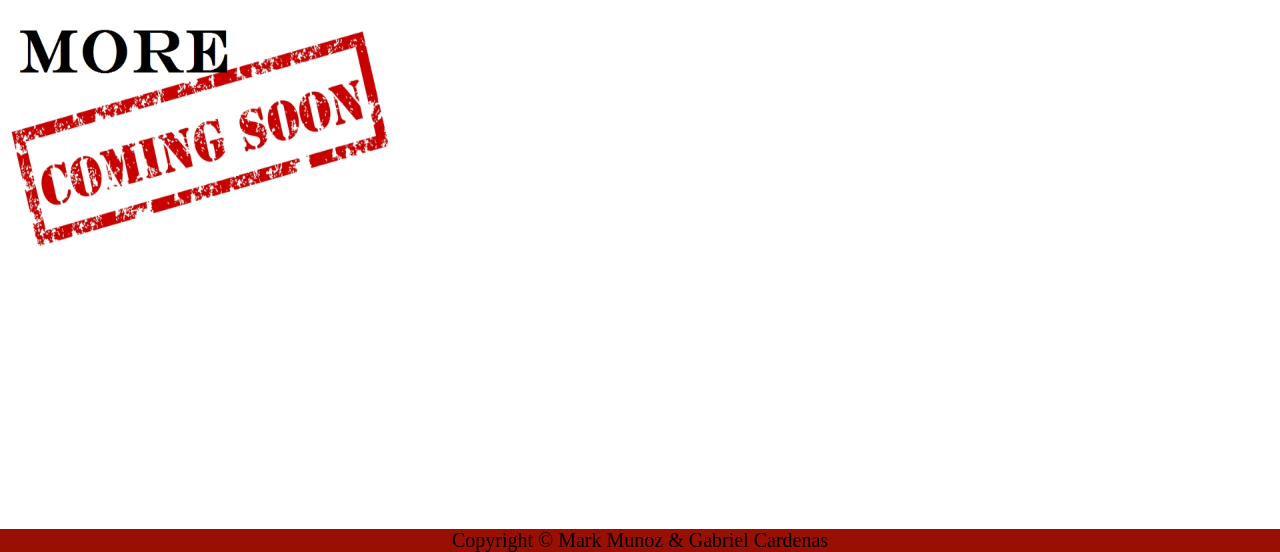
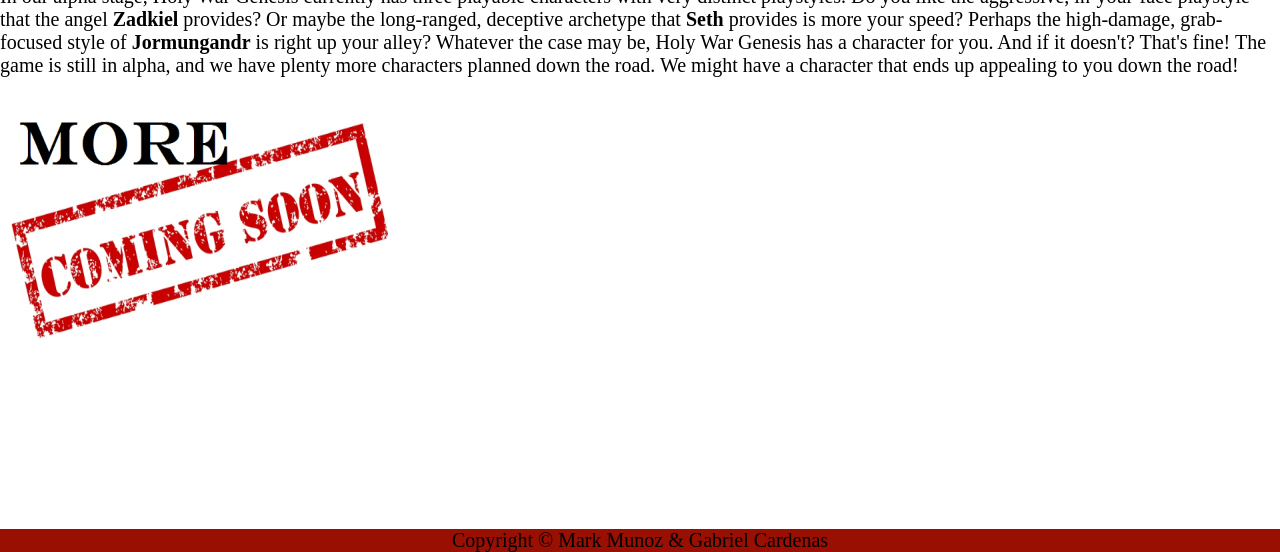
Before and after one commit to Markip00/Markip00.github.io, a plain HTML site: page characters.html in a window 1280 px wide. Shown: the part 248-800 px from the top of the page. Drawn offline with Linux system fonts and the light colour scheme.

Commit message:
added text to character page

```diff
--- a/characters.html
+++ b/characters.html
@@ -23,6 +23,14 @@
                     <li><h1><a href="jormungandr.html">JORMUNGANDR</a></h1></li>
                 </ul>
             </p>
+            <p>In our alpha stage, Holy War Genesis currently has three playable characters with
+            very distinct playstyles. Do you like the aggressive, in-your-face playstyle that
+            the angel <b>Zadkiel</b> provides? Or maybe the long-ranged, deceptive archetype that
+            <b>Seth</b> provides is more your speed? Perhaps the high-damage, grab-focused style of
+            <b>Jormungandr</b> is right up your alley? Whatever the case may be, Holy War Genesis has a
+            character for you. And if it doesn't? That's fine! The game is still in alpha, and we
+            have plenty more characters planned down the road. We might have a character that ends
+            up appealing to you down the road!</p>
             <img src="Images/more-coming-soon-600-x-396.webp" width="400" height="300">
         </div>
         <footer>
```
